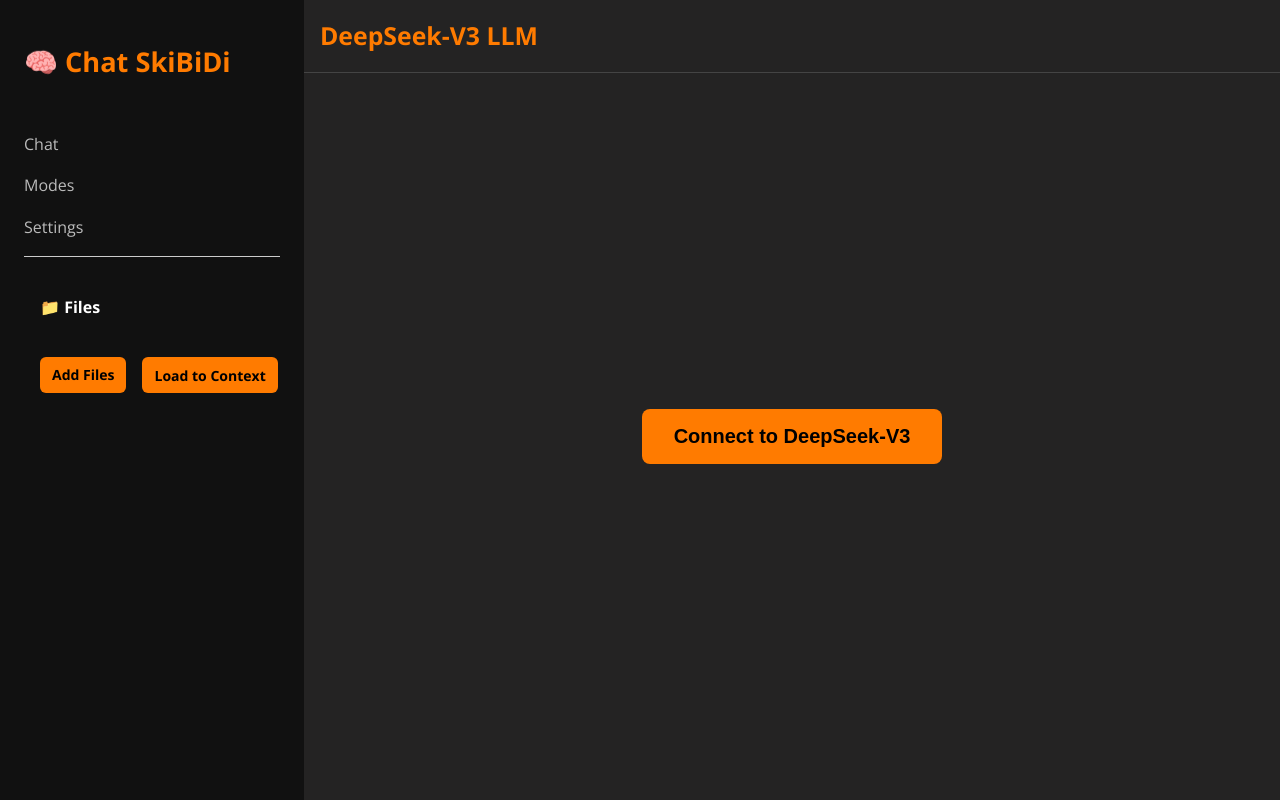
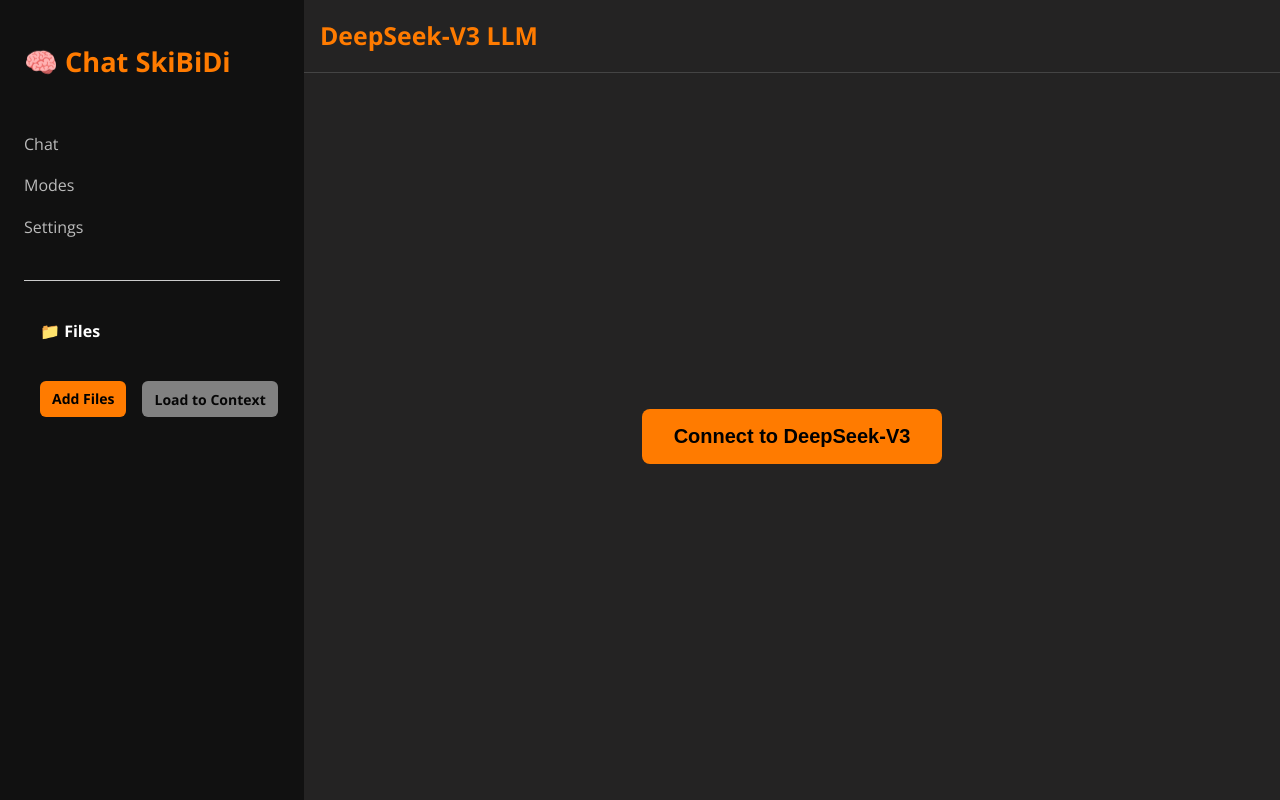
Before and after one commit to sumdher/lanchain_multi_agent, a React (Vite) app in the folder client/: page / in a window 1280 px wide. Built offline with nearby package versions, Linux system fonts and the light colour scheme.

Commit message:
load button disabled when files empty fix

```diff
--- a/client/src/components/Sidebar/Sidebar.css
+++ b/client/src/components/Sidebar/Sidebar.css
@@ -15,6 +15,10 @@
   color: var(--primary-color);
   display: flex;
   align-items: center;
+}
+
+.sidebar-nav {
+  padding-bottom: 1.5rem;
 }
 
 .sidebar-nav a {
@@ -85,6 +89,19 @@
     background-color: #ff9333;
 }
 
+.load-button:disabled,
+.load-button[disabled] {
+    cursor: not-allowed;
+    opacity: 0.6;
+    background-color: #ccc;
+}
+
+.load-button:disabled:hover,
+.load-button[disabled]:hover {
+    background-color: #ccc;
+}
+
+
 .button-row {
     display: flex;
     gap: 1rem;
--- a/client/src/components/Sidebar/Sidebar.jsx
+++ b/client/src/components/Sidebar/Sidebar.jsx
@@ -4,7 +4,7 @@
 export default function Sidebar({ loadedKeys, setLoadedKeys, socketRef }) {
     const [uploadedFiles, setUploadedFiles] = useState([]);
     const [fileMap, setFileMap] = useState({});
-    const [loadDisabled, setLoadDisabled] = useState(true);
+    // const [loadDisabled, setLoadDisabled] = useState(true);
 
     const handleFileUpload = async (event) => {
         const files = Array.from(event.target.files);
@@ -31,7 +31,7 @@
                 }
 
                 setFileMap(updatedMap);
-                setLoadDisabled(false);
+                // setLoadDisabled(false);
             } else {
                 alert("Failed to upload files");
             }
@@ -118,8 +118,11 @@
                         Add Files
                     </label>
                     <button
-                        disabled={loadDisabled}
                         className="load-button"
+                        disabled={
+                            // true
+                            uploadedFiles.length === 0 || uploadedFiles.every(file => loadedKeys.has(file.name))
+                        }
                         onClick={handleAddToContext}
                     >
                         Load to Context
```
Also changed, not shown: client/src/App.jsx (line endings or trailing spaces), 1 other file (tests, documents, lock files or other folders).
